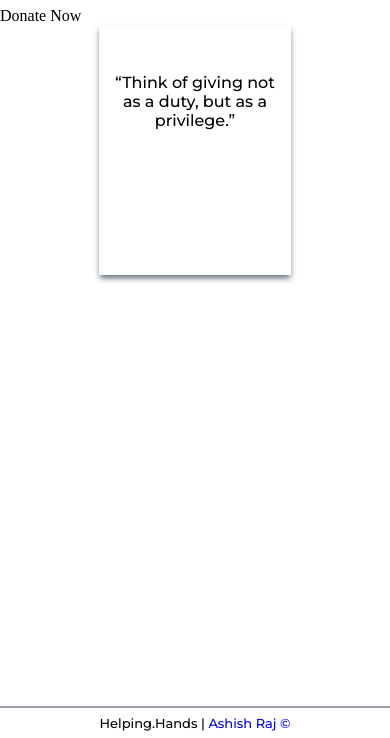
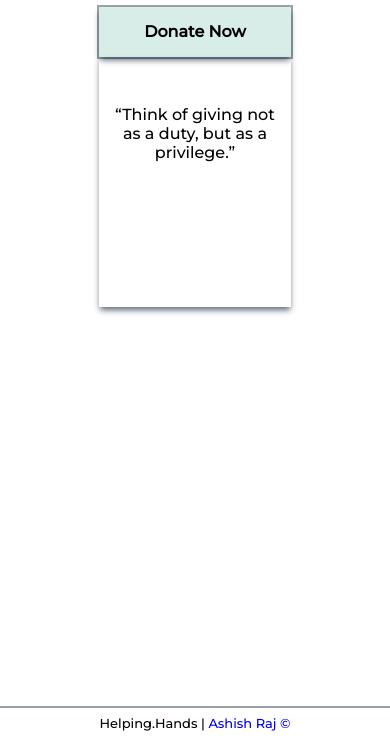
Before and after one commit to ashishraj-dev/TSF---Payment-Gateway-Integration, a plain HTML site: page donate.html in a window 390 px wide. Shown: the part 106-844 px from the top of the page. Drawn offline with Linux system fonts and the light colour scheme.

Commit message:
added responsiveness

```diff
--- a/donate.html
+++ b/donate.html
@@ -45,7 +45,7 @@
       </header>
     </div>
     <br />
-    <div class="nav-header">Donate Now</div>
+    <div class="donate-header">Donate Now</div>
     <div class="donate-now">
       <br /><br />
       <q>Think of giving not as a duty, but as a privilege.</q>
```
Also changed, not shown: about.html (+1 -1 lines).
